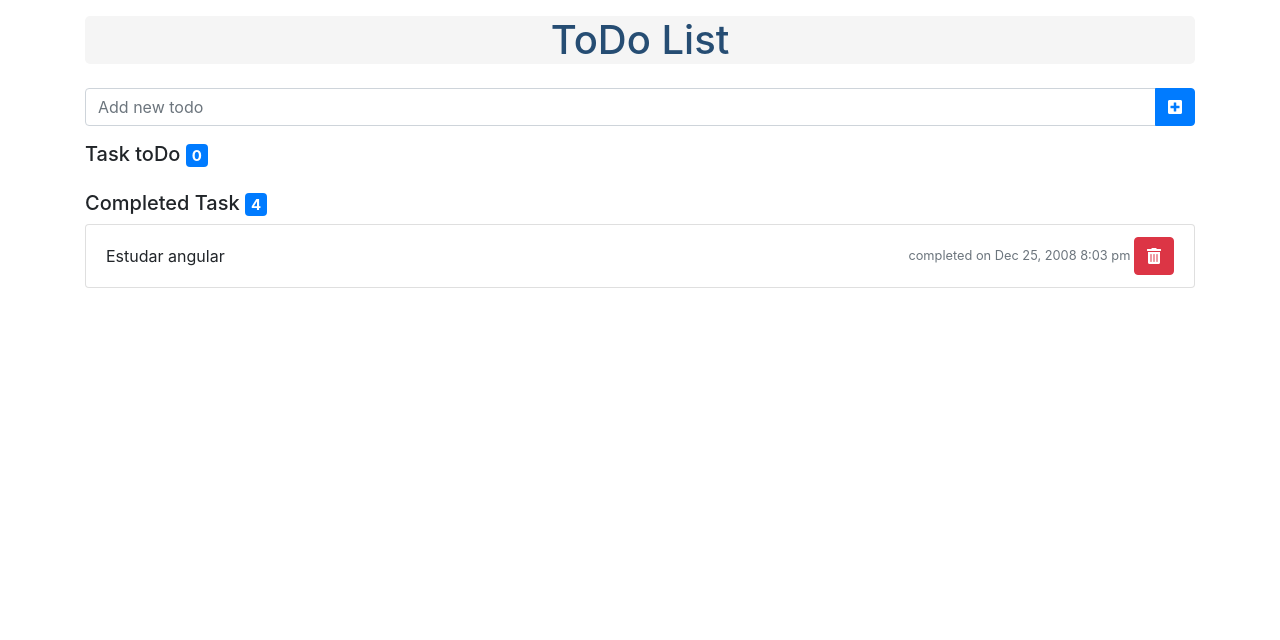
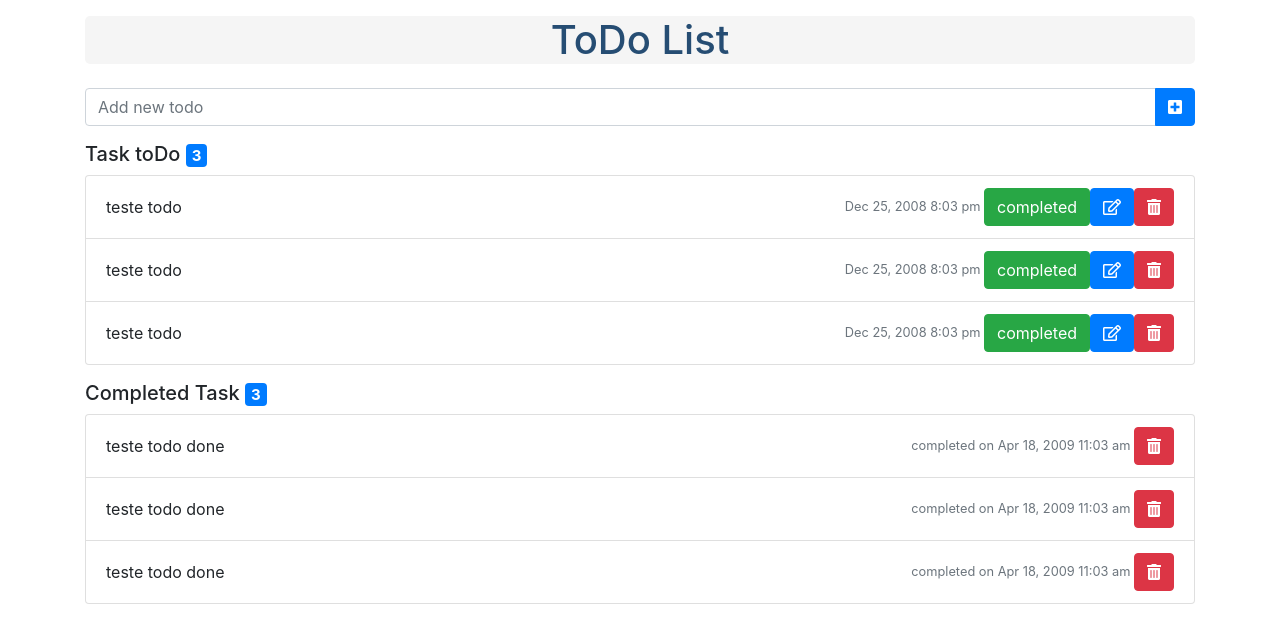
Before and after one commit to marcoaureliorb/toDoListMEAN, an Angular app: page / in a window 1280 px wide. Shown: the top 640 px of the page. Built offline with nearby package versions, Linux system fonts and the light colour scheme.

Commit message:
incluindo contador de tasks

```diff
--- a/src/app/content/content.component.html
+++ b/src/app/content/content.component.html
@@ -13,13 +13,13 @@
 </div>
 <div class="row">
     <div class="col">
-        <h5>Task toDo <span class="badge badge-primary">{{totalTaskToComplete}}</span></h5>
+        <h5>Task toDo <span class="badge badge-primary">{{getTotalToDoToComplete()}}</span></h5>
         <ul class="list-group">
             <li class="list-group-item d-flex justify-content-between align-items-center" *ngFor="let todo of todos">
                 {{todo.name}}
                 <span>
                     <small class="text-muted">{{todo.dateStr}} </small>
-                    <button class="btn btn-success" type="button" id="button-addon2">completed</button>
+                    <button class="btn btn-success" type="button" id="button-addon2" (click)="markAsCompleted()">completed</button>
                     <button class="btn btn-primary" type="button" id="button-addon2"><i class="far fa-edit"></i></button>
                     <button class="btn btn-danger" type="button" id="button-addon2"><i class="fas fa-trash-alt"></i></button>
                 </span>
@@ -30,12 +30,12 @@
 <p>
     <div class="row">
         <div class="col">
-            <h5>Completed Task <span class="badge badge-primary">4</span></h5>
+            <h5>Completed Task <span class="badge badge-primary">{{getTotalToDoDone()}}</span></h5>
             <ul class="list-group">
-                <li class="list-group-item d-flex justify-content-between align-items-center">
-                    Estudar angular
+                <li class="list-group-item d-flex justify-content-between align-items-center" *ngFor="let todoDone of todosDone">
+                    {{todoDone.name}}
                     <span>
-                        <small class="text-muted">completed on Dec 25, 2008 8:03 pm </small>
+                        <small class="text-muted">completed on {{todoDone.dateCompleteStr}} </small>
                         <button class="btn btn-danger" type="button" id="button-addon2"><i
                                 class="fas fa-trash-alt"></i></button>
                     </span>
--- a/src/app/content/content.component.ts
+++ b/src/app/content/content.component.ts
@@ -9,24 +9,52 @@ import { ToDo } from '../models/todos';
 export class ContentComponent implements OnInit {
 
   todos = [];
+  todosDone = [];
   taskText: string;
-  totalTaskToComplete = 0;
 
   constructor() {
-    this.todos = [];
-    this.taskText = '';
+    this.initComDadosFake();
    }
 
   ngOnInit() {
   }
 
+  getTotalToDoToComplete(){
+    return this.todos.length;
+  }
+
+  getTotalToDoDone(){
+    return this.todosDone.length;
+  }
+
+  initComDadosFake(){
+    this.todos = [this.getTodoFake(), this.getTodoFake(), this.getTodoFake()];
+    this.todosDone = [this.getTodoDoneFake(), this.getTodoDoneFake(), this.getTodoDoneFake()];
+  }
+  markAsCompleted(){
+    console.log('completed');
+  }
+
   addToDo() {
-    const todo = new ToDo();
-    todo.name = 'teste';
+    this.todos.push(this.getTodoFake());
+  }
+
+  getTodoFake(){
+    var todo = new ToDo();
+    todo.name = 'teste todo';
     todo.dateStr = 'Dec 25, 2008 8:03 pm';
     todo.done = false;
 
-    this.todos.push(todo);
-    this.totalTaskToComplete++;
+    return todo;
+  }
+
+  getTodoDoneFake(){
+    var todo = new ToDo();
+    todo.name = 'teste todo done';
+    todo.dateStr = 'Dec 25, 2008 8:03 pm';
+    todo.dateCompleteStr = 'Apr 18, 2009 11:03 am';
+    todo.done = true;
+
+    return todo;
   }
 }
--- a/src/app/models/todos.ts
+++ b/src/app/models/todos.ts
@@ -1,5 +1,6 @@
 export class ToDo {
     name: string;
     dateStr: string;
+    dateCompleteStr: string;
     done: boolean;
 }
```
